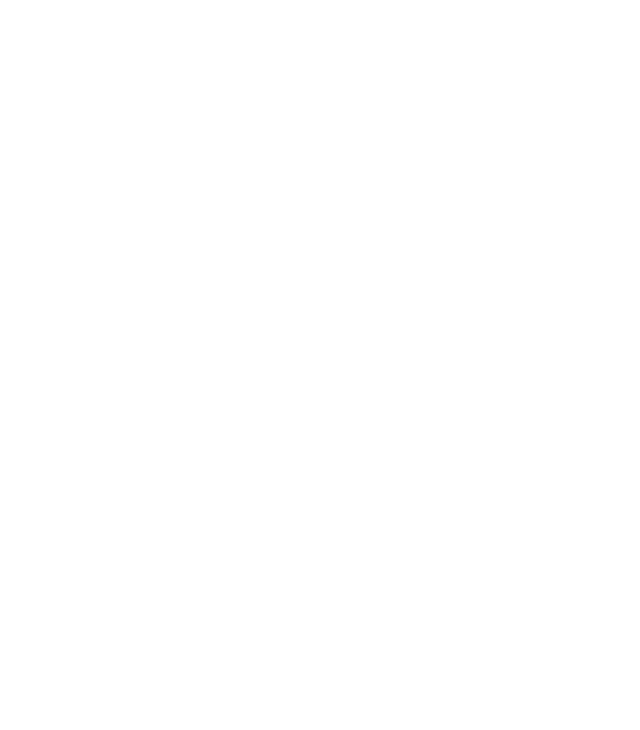
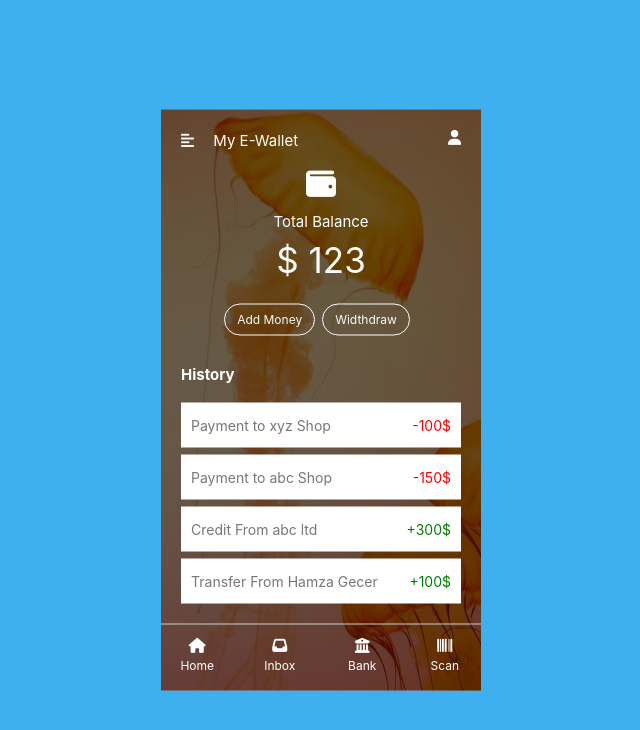
Before and after one commit to Hamzagecer/e-wallet, a plain HTML site: page index.html in a window 1280 px wide. Shown: the whole page, without its empty margins (319-959 px from the left). Drawn offline with nearby package versions, Linux system fonts and the light colour scheme.

Commit message:
first commit

```diff
--- a/index.html
+++ b/index.html
@@ -6,9 +6,53 @@
     <meta name="viewport" content="width=device-width, initial-scale=1.0">
     <link rel="stylesheet" href="style.css">
     <link rel="stylesheet" href="https://stackpath.bootstrapcdn.com/bootstrap/4.1.3/css/bootstrap.min.css">
+    <link rel="stylesheet" href="https://stackpath.bootstrapcdn.com/font-awesome/4.7.0/css/font-awesome.min.css">
+    <script src="https://kit.fontawesome.com/ccf51f5eac.js" crossorigin="anonymous"></script>
     <title>E-wallet</title>
 </head>
 <body>
+    <div class="wallet-container text-center">
+        <p class="page-title"><i class="fas fa-align-left"></i> My E-Wallet<i class="fas fa-user"></i></p>
 
+      <div class="amount-box text-center">
+        <i class="fas fa-wallet"></i>
+        <p>Total Balance</p>
+        <p class="amount">$ 123</p>
+      </div>
+
+      <div class="btn-group text-center">
+          <button type="button" class="btn btn-outline-light">Add Money</button>
+          <button type="button" class="btn btn-outline-light">Widthdraw</button>
+      </div>
+      <div class="txn-history">
+          <p><b>History</b></p>
+          <p class="txn-list">Payment to xyz Shop<span class="debit-amount">-100$</span></p>
+          <p class="txn-list">Payment to abc Shop<span class="debit-amount">-150$</span></p>
+          <p class="txn-list">Credit From abc ltd<span class="credit-amount">+300$</span></p>
+          <p class="txn-list">Transfer From Hamza Gecer<span class="credit-amount">+100$</span></p>
+      </div>
+
+      <div class="footer-menu">
+
+        <div class="row text-center">
+            <div class="col-md-3">
+                <i class="fas fa-home"></i>
+                <p>Home</p>
+            </div>
+            <div class="col-md-3">
+                <i class="fas fa-inbox"></i>
+                <p>Inbox</p>
+            </div>
+            <div class="col-md-3">
+                <i class="fas fa-university"></i>
+                <p>Bank</p>
+            </div>
+            <div class="col-md-3">
+                <i class="fas fa-barcode"></i>
+                <p>Scan</p>
+            </div>
+        </div>
+      </div>
+    </div>
 </body>
 </html>
--- a/style.css
+++ b/style.css
@@ -0,0 +1,75 @@
+body{
+   background-color: #3fb0ef !important;
+}
+
+.wallet-container{
+    background:linear-gradient(rgba(0,0,0,0.6),rgba(0,0,0,0.6)),url(img/wallet.jpeg);
+    width: 320px;
+    color: #fff;
+    font-size: 15px;
+    padding: 20px 20px 0;
+    top:50%;
+    left:50%;
+    transform: translate(-50%,-50%);
+    position: absolute;
+}
+
+.page-title{
+    text-align: left;
+}
+.fa-user{
+    float: right;
+}
+.fa-align-left{
+    margin-right: 15px;
+}
+.amount-box .fa-wallet{
+    font-size: 30px;
+}
+
+.amount{
+    font-size: 35px;
+}
+.amount-box p{
+margin-top: 10px;
+margin-bottom: -10px;
+}
+
+.btn-group{
+    margin: 20px 0;
+}
+.btn-group .btn{
+    margin: 8px;
+    border-radius: 20px !important;
+    font-size: 12px;
+}
+
+.txn-history{
+    text-align: left;
+}
+.txn-list{
+    background-color: #fff;
+    padding: 12px 10px;
+    color:#777;
+    font-size: 14px;
+    margin: 7px 0;
+}
+
+.debit-amount{
+    color: red;
+    float: right;
+}
+.credit-amount{
+    color: green;
+    float: right;
+}
+.footer-menu{
+    margin: 20px -20px 0;
+    bottom: 0;
+    border-top: 1px solid #ccc;
+    padding: 10px 10px 0;
+}
+
+.footer-menu p{
+    font-size: 12px;
+}
```
Also changed, not shown: img/aaa.png (added), img/ge.jpeg (added), img/wallet.jpeg (added), 2 other files.
